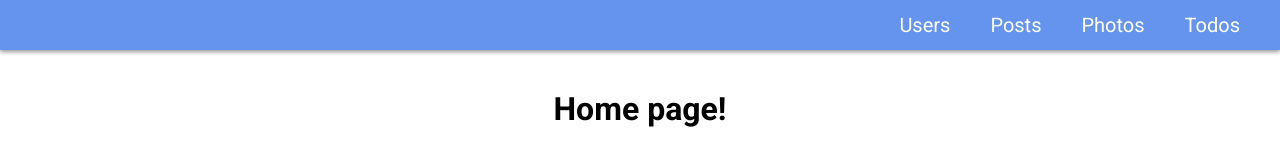
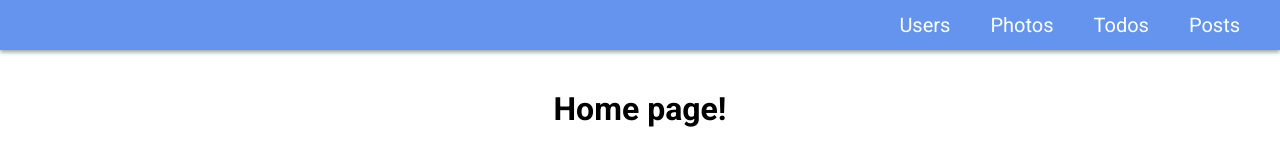
Before and after one commit to Zaimak-Andrii/redux-toolkit, a React (Create React App) app: page / in a window 1280 px wide. Shown: the top 160 px of the page. Built offline with nearby package versions, Linux system fonts and the light colour scheme.

Commit message:
Добавление кастомных ссылок.

```diff
--- a/src/_variables.scss
+++ b/src/_variables.scss
@@ -0,0 +1,8 @@
+$color-link: white;
+$color-link-active: wheat;
+
+// Добавляем variables для использования в JS
+:root {
+  --color-link: #{$color-link};
+  --color-link-active: #{$color-link-active};
+}
--- a/src/components/header/header.tsx
+++ b/src/components/header/header.tsx
@@ -1,17 +1,37 @@
 import React from 'react';
-import { Link } from 'react-router-dom';
+import { NavLink } from 'react-router-dom';
+import HeaderNavLink from '../links/HeaderNavLink';
 import './style.scss';
 
-type Props = {};
+// Установка кастомного класса для активной ссылки. Деструктуризация параметра isActive с типом boolean без использования интерфейса.
+const setActiveLinkAsClass = ({ isActive }: { isActive: boolean }): string => (isActive ? 'active-link' : '');
+//============================================================================================================================================
 
-const Header = ({}: Props) => {
+// Установка кастомного стиля для активной ссылки. Деструктуризация параметра isActive с типом boolean с использования интерфейса.
+type ActiveLink = {
+  isActive: boolean;
+};
+const setActiveLinkAsStyle = ({ isActive }: ActiveLink): React.CSSProperties => ({
+  color: isActive ? 'var(--color-link-active)' : 'var(--color-link)',
+});
+//============================================================================================================================================
+
+const Header = () => {
   return (
     <header className='header'>
       <nav>
-        <Link to='/users'>Users</Link>
-        <Link to='/posts'>Posts</Link>
-        <Link to='/photos'>Photos</Link>
-        <Link to='/todos'>Todos</Link>
+        {/* Ссылка по умолчанию добавляет класс .active. */}
+        <NavLink to='/users'>Users</NavLink>
+        {/*Ccылка с кастомным классом. */}
+        <NavLink to='/photos' className={setActiveLinkAsClass}>
+          Photos
+        </NavLink>
+        {/*Ссылка с кастомным стилем. */}
+        <NavLink to='/todos' style={setActiveLinkAsStyle}>
+          Todos
+        </NavLink>
+        {/*Кастомная ссылка. */}
+        <HeaderNavLink to='/posts'>Posts</HeaderNavLink>
       </nav>
     </header>
   );
--- a/src/components/header/style.scss
+++ b/src/components/header/style.scss
@@ -1,4 +1,5 @@
 @import '../../templates';
+@import '../../variables';
 
 $header-height: 50px;
 
@@ -32,12 +33,18 @@ a {
   display: inline-block;
   padding: 10px 20px;
   text-decoration: none;
-  color: white;
+  color: $color-link;
 
   cursor: pointer;
 
   &:hover {
+    text-decoration: underline;
     border-radius: 2px;
     background-color: rgba(0, 0, 0, 0.2);
   }
 }
+
+.active,
+.active-link {
+  color: $color-link-active;
+}
--- /dev/null
+++ b/src/components/links/HeaderNavLink.tsx
@@ -0,0 +1,20 @@
+import React, { FunctionComponent } from 'react';
+import { Link, useMatch } from 'react-router-dom';
+
+// Тип данных
+type NavLinkType = {
+  to: string;
+  children?: React.ReactNode;
+};
+
+const HeaderNavLink: FunctionComponent<NavLinkType> = ({ children, to, ...props }) => {
+  const isMatch = useMatch(to);
+
+  return (
+    <Link to={to} style={{ color: isMatch ? 'var(--color-link-active)' : 'var(--color-link)' }} {...props}>
+      {children}
+    </Link>
+  );
+};
+
+export default HeaderNavLink;
--- a/src/index.scss
+++ b/src/index.scss
@@ -1,3 +1,10 @@
+@import './variables';
+
+//==========Reset==========
+//reset box-sizen to all elements
+* {
+  box-sizing: border-box;
+}
 // Reset ul styles
 ul {
   margin: 0;
@@ -8,7 +15,7 @@ ul {
 a {
   text-decoration: none;
 }
-
+//==========Styles==========
 html,
 body {
   width: 100%;
--- a/src/pages/Todospage.tsx
+++ b/src/pages/Todospage.tsx
@@ -1,7 +1,5 @@
 import React from 'react';
 
-type Props = {};
-
-export default function Todospage({}: Props) {
+export default function Todospage() {
   return <div>Todospage</div>;
 }
```
